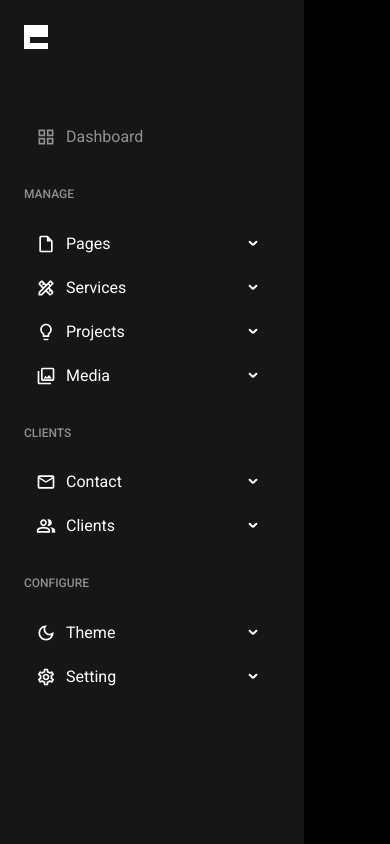
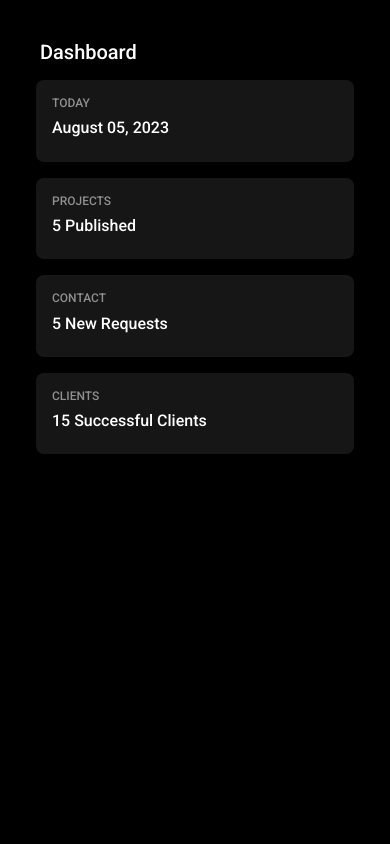
Before and after one commit to ali-vakili/dashboard, a React (Vite) app: page / in a window 390 px wide. Built offline with nearby package versions, Linux system fonts and the light colour scheme.

Commit message:
dashboard content and responsive side bar

```diff
--- a/package.json
+++ b/package.json
@@ -19,6 +19,7 @@
     "react": "^18.2.0",
     "react-bootstrap": "^2.8.0",
     "react-dom": "^18.2.0",
+    "react-pro-sidebar": "^1.1.0-alpha.1",
     "react-responsive": "^9.0.2",
     "sass": "^1.64.2"
   },
--- a/src/App.scss
+++ b/src/App.scss
@@ -0,0 +1,14 @@
+@use "./assets/scss/forward" as *;
+
+.layout {
+  width: 100%;
+  transition: all 300ms ease-out;
+
+  @include media(">Slaptop") {
+    padding-left: 280px;
+  }
+
+  .content-wrapper {
+    padding: 40px;
+  }
+}
--- a/src/App.tsx
+++ b/src/App.tsx
@@ -1,6 +1,9 @@
 import tokens from "./AntDesignTheme.json"
 import { ConfigProvider, theme  } from 'antd';
 import SideMenu from "./components/sideMenu/SideMenu";
+import Content from "./components/content/Content";
+
+import "./App.scss"
 
 const App: React.FC = () => {
 
@@ -11,7 +14,14 @@ const App: React.FC = () => {
         algorithm: theme.darkAlgorithm,
       }}
     >
-      <SideMenu />
+      <div className="admin-dashboard container-xxl">
+        <SideMenu />
+      </div>
+      <div className="layout">
+        <div className="content-wrapper container-xxl">
+          <Content />
+        </div>
+      </div>
     </ConfigProvider>
   )
 }
--- a/src/assets/scss/_basics.scss
+++ b/src/assets/scss/_basics.scss
@@ -29,7 +29,7 @@ body {
   min-width: 320px;
   min-height: 100vh;
   font-family: 'Roboto', sans-serif !important;
-  color: unset !important;
+  color: $white !important;
 }
 
 a{
--- a/src/assets/scss/_colors.scss
+++ b/src/assets/scss/_colors.scss
@@ -20,3 +20,6 @@ $SecondWhite: #FAFAFA;
 // Gray
 $Gray: #CFCFCF;
 $Gray2: #8C8C8C;
+
+// Card
+$card-bg: #161616;
--- /dev/null
+++ b/src/components/content/Content.module.scss
@@ -0,0 +1,13 @@
+@use "../../assets/scss/forward" as *;
+
+.card {
+  background-color: $card-bg;
+  padding: 16px;
+  border-radius: 8px;
+
+  .title {
+    font-size: 12px;
+    text-transform: uppercase;
+    color: $SixthBlack;
+  }
+}
--- /dev/null
+++ b/src/components/content/Content.tsx
@@ -0,0 +1,42 @@
+
+import styles from "./Content.module.scss"
+
+const Content : React.FC = () => {
+  const currentDate = new Date();
+  const options: Intl.DateTimeFormatOptions = { year: 'numeric', month: 'long', day: '2-digit' };
+  const formattedDate: string = currentDate.toLocaleString('en-US', options);
+
+  return (
+    <>
+      <h5 className="mb-3">Dashboard</h5>
+      <div className="row">
+        <div className="col-md-3 px-2">
+          <div className={`${styles.card} mb-3`}>
+            <h6 className={styles.title}>today</h6>
+            <h6>{formattedDate}</h6>
+          </div>
+        </div>
+        <div className="col-md-3 px-2">
+          <div className={`${styles.card} mb-3`}>
+            <h6 className={styles.title}>projects</h6>
+            <h6>5 Published</h6>
+          </div>
+        </div>
+        <div className="col-md-3 px-2">
+          <div className={`${styles.card} mb-3`}>
+            <h6 className={styles.title}>contact</h6>
+            <h6>5 New Requests</h6>
+          </div>
+        </div>
+        <div className="col-md-3 px-2">
+          <div className={`${styles.card} mb-3`}>
+            <h6 className={styles.title}>clients</h6>
+            <h6>15 Successful Clients</h6>
+          </div>
+        </div>
+      </div>
+    </>
+  )
+}
+
+export default Content;
--- a/src/components/sideMenu/SideMenu.scss
+++ b/src/components/sideMenu/SideMenu.scss
@@ -1,13 +1,19 @@
 @use "../../assets/scss/forward" as *;
 
-.side-menu {
+.ps-sidebar-root {
   position: fixed;
-  top: 0;
-  bottom: 0;
-  left: 0;
+  inset: 0;
   background-color: $side-bar-bg;
   overflow: auto;
   height: 100%;
+
+  &.ps-broken {
+    left: -280px !important;
+  }
+
+  &.ps-toggled {
+    left: 0 !important;
+  }
 
   .logo{
     display: inline-block;
@@ -40,6 +46,7 @@
 }
 
 .ant-menu-root {
+  width: unset !important;
 
   li.ant-menu-item:not(.ant-menu-item-only-child) , .ant-menu-submenu-title {
     padding: 0 !important;
--- a/src/components/sideMenu/SideMenu.tsx
+++ b/src/components/sideMenu/SideMenu.tsx
@@ -1,6 +1,7 @@
 import React, { useState } from 'react';
 import type { MenuProps } from 'antd';
 import { Menu } from 'antd';
+import { Sidebar, sidebarClasses } from 'react-pro-sidebar';
 import GridViewIcon from '@mui/icons-material/GridView';
 import InsertDriveFileOutlinedIcon from '@mui/icons-material/InsertDriveFileOutlined';
 import DesignServicesOutlinedIcon from '@mui/icons-material/DesignServicesOutlined';
@@ -75,7 +76,32 @@ const SideMenu: React.FC = () => {
   };
 
   return (
-    <aside className='side-menu p-4'>
+    <Sidebar
+      rootStyles={{
+        position: 'fixed',
+        top: '0',
+        bottom: '0',
+        left: '0',
+        backgroundColor: '#161616',
+        overflow: 'auto',
+        height: '100%',
+        border: 'none',
+        width: '280px',
+        transition: 'width, left, right, 300ms, easeOut',
+        [`.${sidebarClasses.container}`]: {
+          backgroundColor: '#161616',
+          padding: '24px',
+          overflow: 'unset',
+          height: 'unset'
+        },
+        [`.${sidebarClasses.backdrop}`]: {
+          backgroundColor: '#ffffff08',
+        }
+      }}
+      toggled={false}
+      breakPoint="lg"
+    >
+
       <span className='logo' role='logo'>
         <svg width="24" height="24" viewBox="0 0 24 24" fill="none" xmlns="http://www.w3.org/2000/svg">
           <g clip-path="url(#clip0_1655_544)">
@@ -95,7 +121,7 @@ const SideMenu: React.FC = () => {
         selectedKeys={[current]}
         mode="inline"
       />
-    </aside>
+    </Sidebar>
   );
 };
 
```
Also changed, not shown: 1 other file (tests, documents, lock files or other folders).
